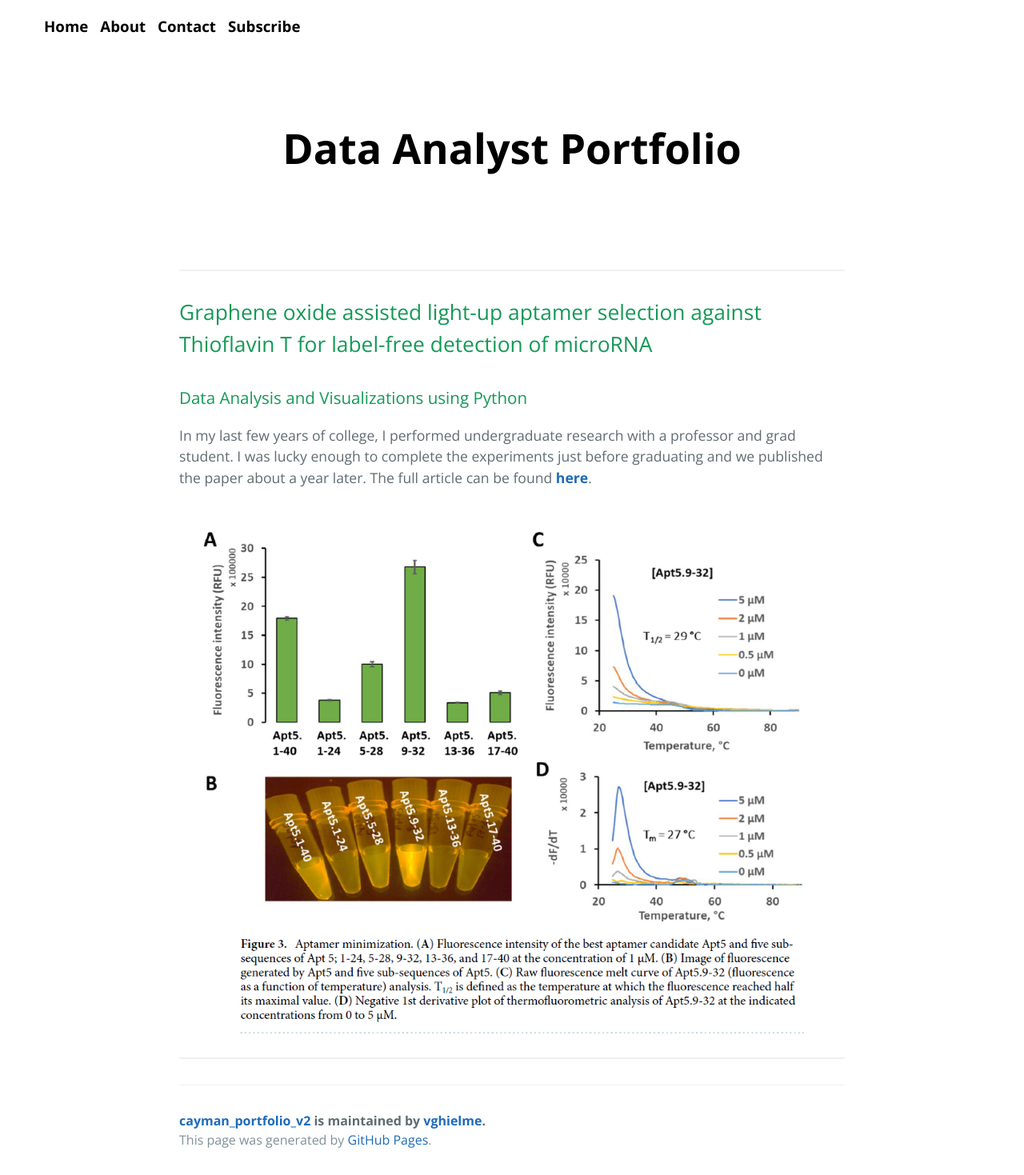
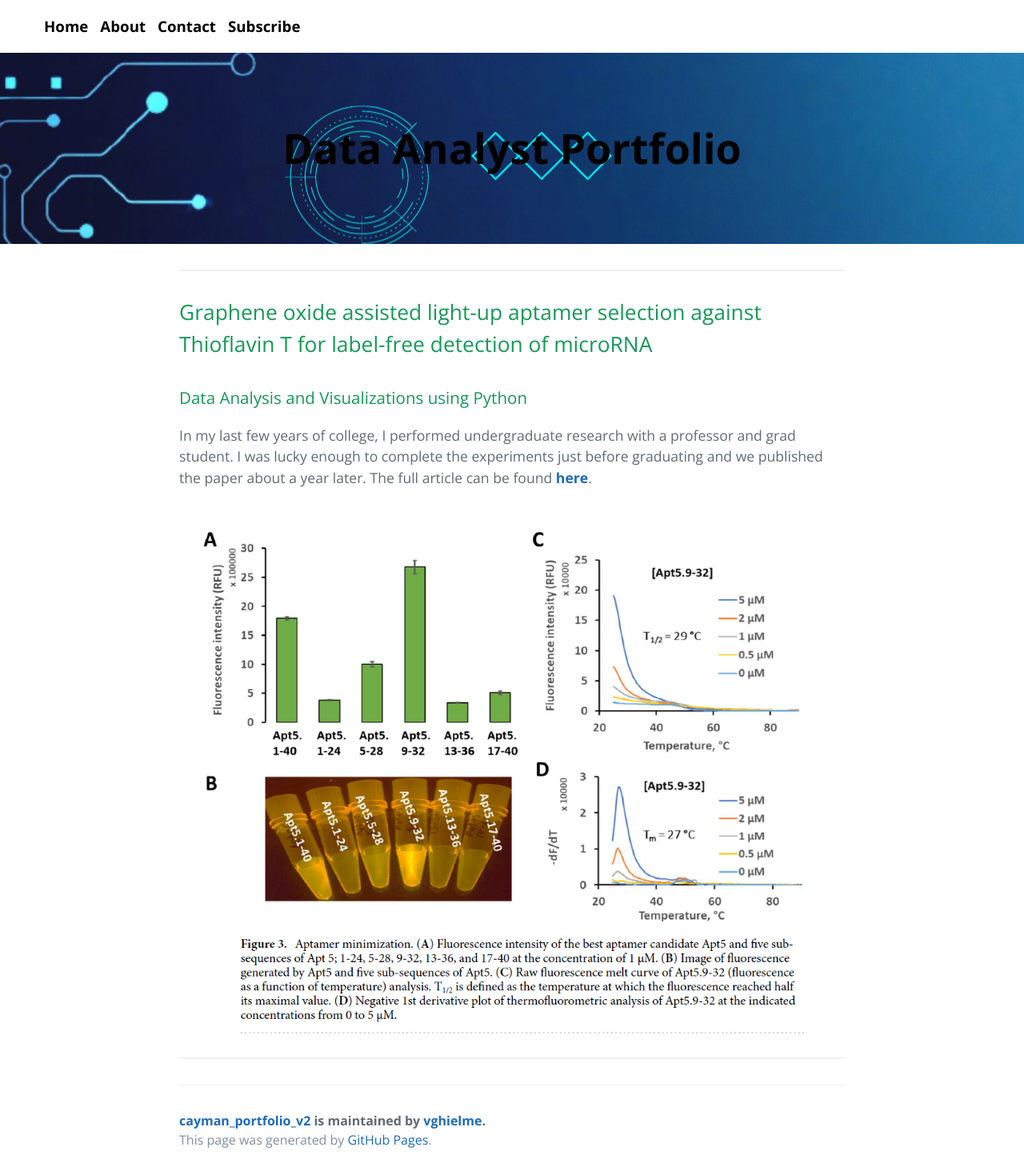
Before and after one commit to vghielme/cayman_portfolio_v2, a Jekyll site: the page built from index.md, in a window 1280 px wide. Shown: the whole page at 80% size. Built offline with Jekyll 4.4.1, drawn with Linux system fonts in a browser that asks for light colours.

Commit message:
Update jekyll-theme-cayman.scss

```diff
--- a/_sass/jekyll-theme-cayman.scss
+++ b/_sass/jekyll-theme-cayman.scss
@@ -106,7 +106,7 @@ a {
 }
 
 .page-header {
-  background-image: "/images/thumbnail.png";
+  background-image: url("/images/thumbnail.png");
   color: $header-heading-color;
   text-align: center;
 
```
